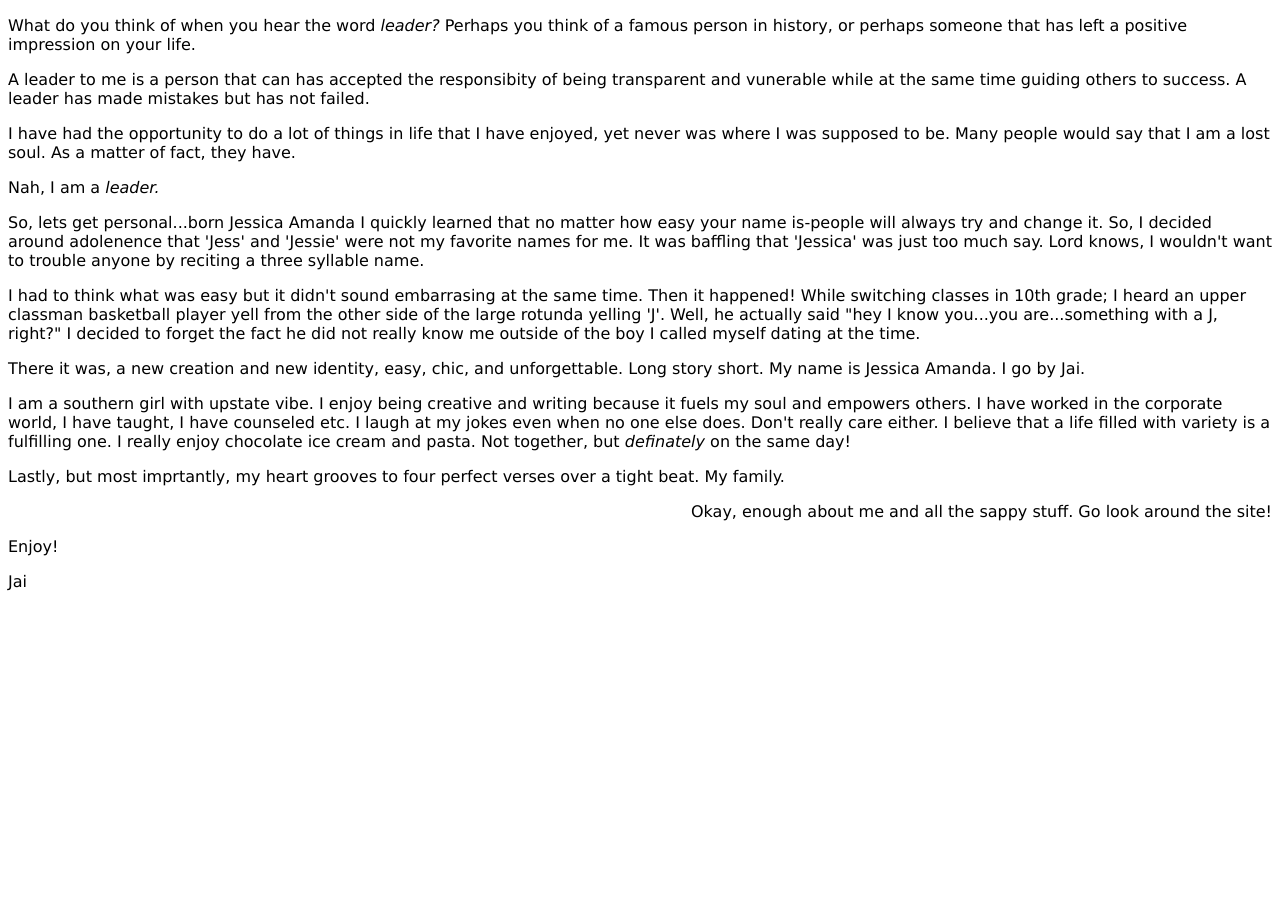
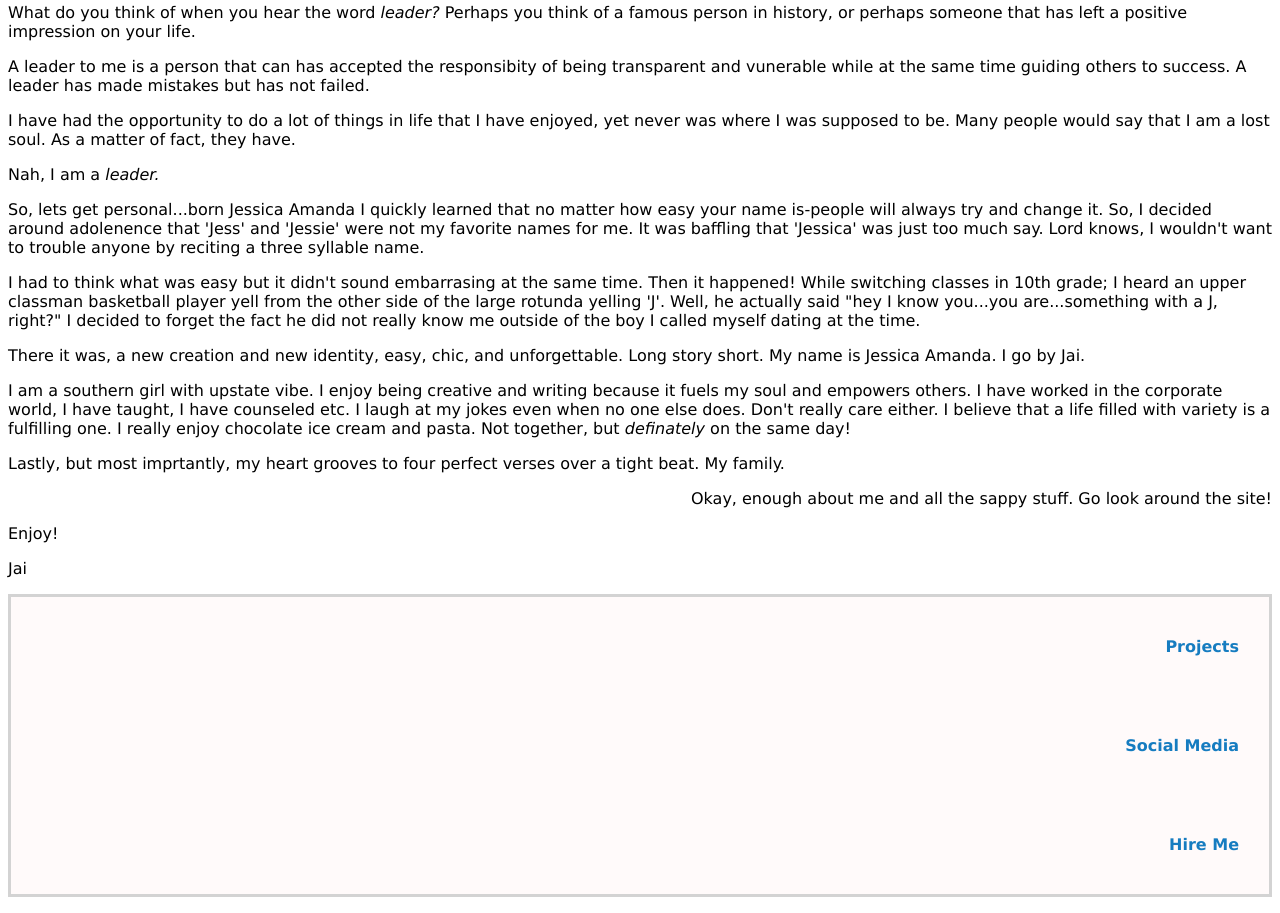
Before and after one commit to 1JaiT/hello-css-about-me, a plain HTML site: page index.html in a window 1280 px wide. Shown: the part 551-1464 px from the top of the page. Before the commit the page ends 1158 px from the top, so only its background shows below. Drawn offline with Linux system fonts and the light colour scheme.

Commit message:
about me

```diff
--- a/index.html
+++ b/index.html
@@ -9,8 +9,12 @@
 
 </head>
 <title>Career Portfolio Website</title>
+<section>
+
 <h1>Jessica 'Jai' Thurman</h1>
-<h3>My Creations Blog</h3>
+<h3>My Creations Blog
+
+</h3>
 
 
 <img src="images/profile-pic.jpg" alt="pic of Jai" width="300">
@@ -76,6 +80,27 @@
     <p>
         Jai
     </p>
+</body></section>
 
-</body>
+
+<section>
+
+    <ul>
+         <li>Projects</li>
+         <li>Social Media</li>
+         <li>Hire Me</li>
+
+    </ul>
+
+
+
+
+
+
+
+
+
+</section>
+
+
 </html>
--- a/styles.css
+++ b/styles.css
@@ -7,8 +7,8 @@ h1 {
     text-align: left;
 }
 h3 {
-    text-decoration: rgb(176, 61, 199);
-}
+text-decoration-color: rgb(22, 124, 192);}
+
 h3 {
     text-align: left;
 }
@@ -18,5 +18,23 @@ h2 {
 body {
     text-align: right;
 }
-p{
+p {
 text-align: left;}
+
+ul {
+    list-style-type: none;
+    padding: 0;
+    border: solid;
+    color: lightgrey;
+    background-color: snow;
+}
+
+ul li {
+    padding: 40px 30px;
+    font-weight: bold;
+    color: rgb(22, 124, 192);
+}
+
+ul li:last-child {
+    border-bottom: none;
+}
```
